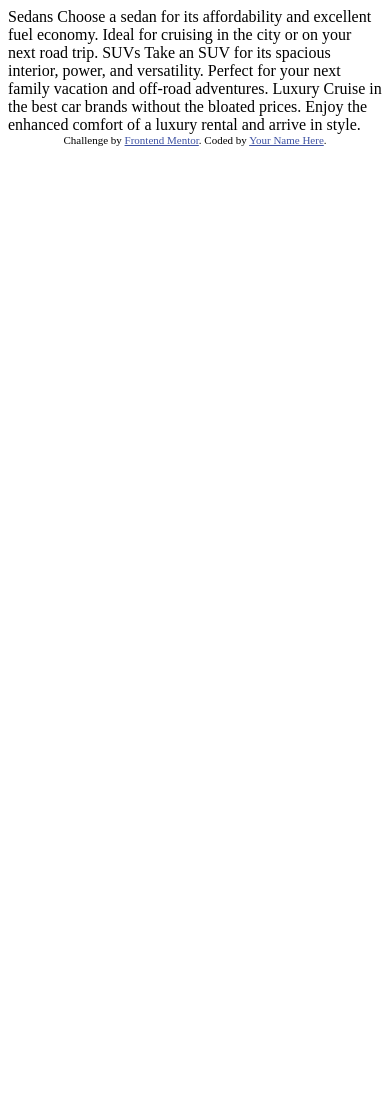
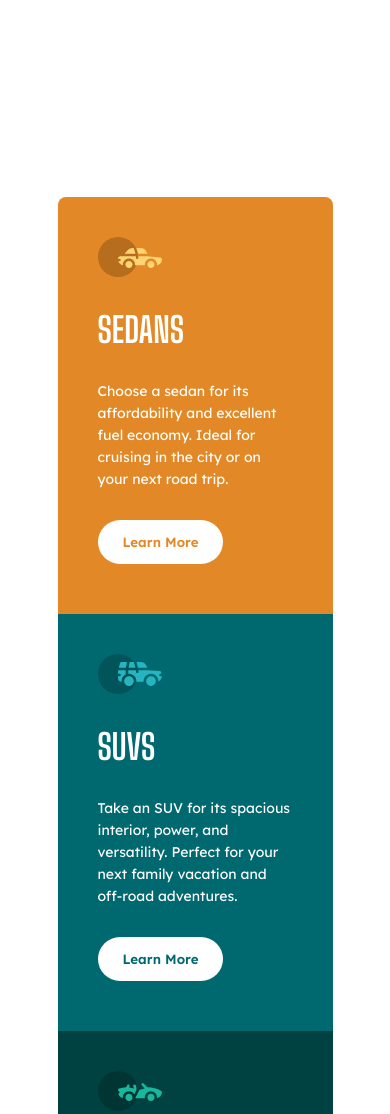
Before and after one commit to ivan2600/FM020-3-column-preview, a plain HTML site: page index.html in a window 390 px wide. Shown: the top 1114 px of the page. Before the commit the page ends 844 px from the top, so only its background shows below. Drawn offline with Linux system fonts and the light colour scheme.

Commit message:
finished

```diff
--- a/index.html
+++ b/index.html
@@ -2,35 +2,34 @@
 <html lang="en">
 <head>
   <meta charset="UTF-8">
-  <meta name="viewport" content="width=device-width, initial-scale=1.0"> <!-- displays site properly based on user's device -->
-
+  <meta name="viewport" content="width=device-width, initial-scale=1.0">
   <link rel="icon" type="image/png" sizes="32x32" href="./images/favicon-32x32.png">
-
   <title>Frontend Mentor | 3-column preview card component</title>
-
-  <!-- Feel free to remove these styles or customise in your own stylesheet 👍 -->
-  <style>
-    .attribution { font-size: 11px; text-align: center; }
-    .attribution a { color: hsl(228, 45%, 44%); }
-  </style>
+  <link rel="stylesheet" href="style.css">
 </head>
 <body>
-
-  Sedans
-  Choose a sedan for its affordability and excellent fuel economy. Ideal for cruising in the city
-  or on your next road trip.
-
-  SUVs
-  Take an SUV for its spacious interior, power, and versatility. Perfect for your next family vacation
-  and off-road adventures.
-
-  Luxury
-  Cruise in the best car brands without the bloated prices. Enjoy the enhanced comfort of a luxury
-  rental and arrive in style.
-
-  <div class="attribution">
-    Challenge by <a href="https://www.frontendmentor.io?ref=challenge" target="_blank">Frontend Mentor</a>.
-    Coded by <a href="#">Your Name Here</a>.
-  </div>
+  <main>
+    <article class="sedans">
+      <img src="./images/icon-sedans.svg" alt="sedans icon">
+      <h1>Sedans</h1>
+      <p>Choose a sedan for its affordability and excellent fuel economy. Ideal for cruising in the city
+      or on your next road trip.</p>
+      <button class="sedans-button">Learn More</button>
+    </article>
+    <article class="suvs">
+      <img src="./images/icon-suvs.svg" alt="suvs icon">
+      <h1>SUVs</h1>
+      <p>Take an SUV for its spacious interior, power, and versatility. Perfect for your next family vacation
+      and off-road adventures.</p>
+      <button class="suvs-button">Learn More</button>
+    </article>
+    <article class="luxury">
+      <img src="./images/icon-luxury.svg" alt="luxury icon">
+      <h1>Luxury</h1>
+      <p>Cruise in the best car brands without the bloated prices. Enjoy the enhanced comfort of a luxury
+      rental and arrive in style.</p>
+      <button class="luxury-button">Learn More</button>
+  </article>
+  </main>
 </body>
 </html>
--- a/style.css
+++ b/style.css
@@ -0,0 +1,123 @@
+@import url('https://fonts.googleapis.com/css2?family=Lexend+Deca:wght@100..900&display=swap');
+@import url('https://fonts.googleapis.com/css2?family=Big+Shoulders+Display:wght@100..900&display=swap');
+
+:root {
+  --Bright-orange: hsl(31, 77%, 52%);
+  --Dark-cyan: hsl(184, 100%, 22%);
+  --Very-dark-cyan: hsl(179, 100%, 13%);
+  font-size: 62.5%;
+}
+
+* {
+  padding: 0;
+  margin: 0;
+  box-sizing: border-box;
+}
+
+body {
+  display: grid;
+  height: 100vh;
+}
+
+main {
+  display: grid;
+  height: 450px;
+  grid-template-columns: repeat(3, 275px);
+  color: white;
+  margin: auto;
+}
+
+h1 {
+  text-transform: uppercase;
+  font-family: "Big Shoulders Display", sans-serif;
+  font-size: 3.5rem;
+  font-weight: 700;
+  margin-bottom: 30px;
+}
+
+p {
+  font-family: "Lexend Deca", sans-serif;
+  font-size: 1.4rem;
+  line-height: 2.2rem;
+}
+
+.sedans {
+  background-color: var(--Bright-orange);
+  border-top-left-radius: 8px;
+  border-bottom-left-radius: 8px;
+}
+
+.sedans-button {
+  color: var(--Bright-orange);
+}
+
+.suvs {
+  background-color: var(--Dark-cyan);
+}
+
+.suvs-button {
+  color: var(--Dark-cyan);
+}
+
+.luxury {
+  background-color: var(--Very-dark-cyan);
+  border-top-right-radius: 8px;
+  border-bottom-right-radius: 8px;
+}
+
+.luxury-button {
+  color: var(--Very-dark-cyan);
+}
+
+img {
+  margin-top: 40px;
+  margin-bottom: 30px;
+}
+
+article {
+  padding-left: 40px;
+  padding-right: 40px;
+}
+
+button {
+  padding: 14px 25px;
+  font-family: "Lexend Deca", sans-serif;
+  font-weight: 600;
+  margin-top: 75px;
+  background-color: white;
+  border: none;
+  border-radius: 25px;
+}
+
+@media screen and (max-width: 880px) {
+  main {
+    display: grid;
+    height: 450px;
+    grid-template-columns: 275px;
+    color: white;
+    margin: auto;
+  }
+  button {
+    padding: 14px 25px;
+    font-family: "Lexend Deca", sans-serif;
+    font-weight: 600;
+    margin-top: 30px;
+    margin-bottom: 50px;
+    background-color: white;
+    border: none;
+    border-radius: 25px;
+  }
+  .sedans {
+    background-color: var(--Bright-orange);
+    border-top-left-radius: 8px;
+    border-top-right-radius: 8px;
+    border-bottom-left-radius: 0px;
+  }
+  .luxury {
+    background-color: var(--Very-dark-cyan);
+    border-top-right-radius: 0px;
+    border-bottom-right-radius: 8px;
+    border-bottom-left-radius: 8PX;
+    margin-bottom: 50PX;
+  }
+}
```
